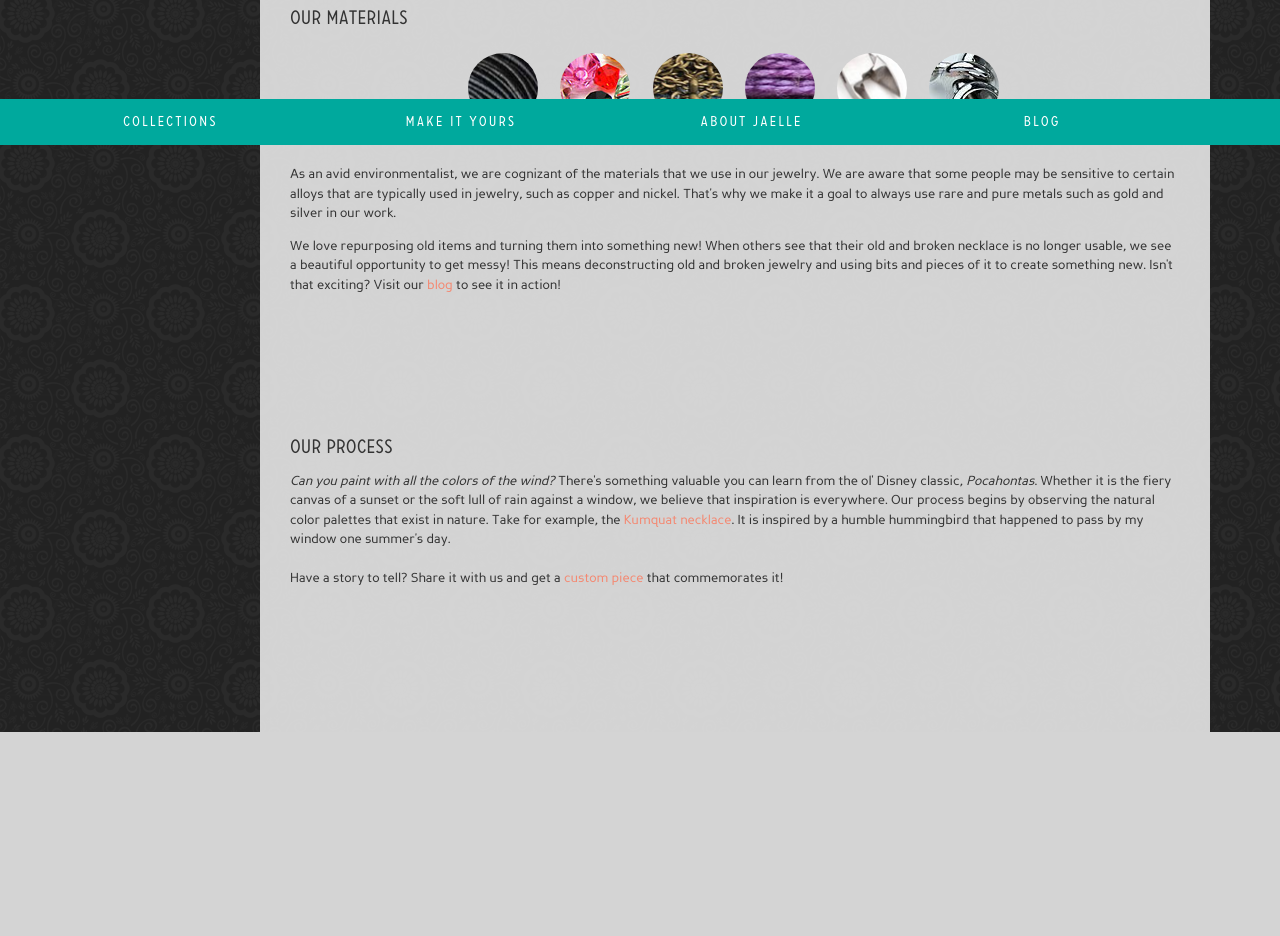
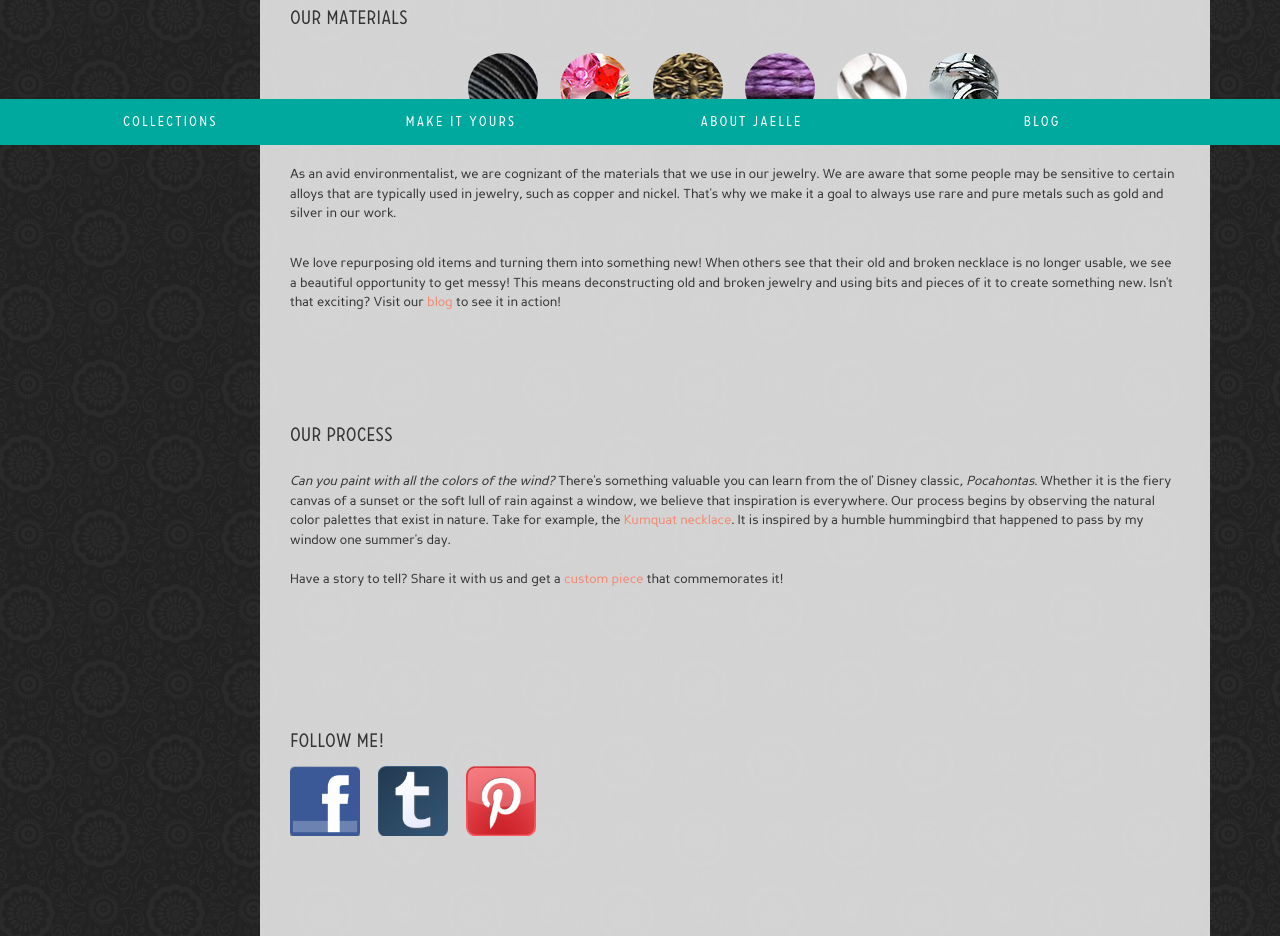
Before and after one commit to maryngo/Jaelle, a PHP site: page /about.html in a window 1280 px wide. Shown: the part 655-1591 px from the top of the page. Before the commit the page ends 1387 px from the top, so only its background shows below. Run offline with PHP 8.4, Linux system fonts and the light colour scheme; some libraries are stand-ins or nearby versions.

Commit message:
Added SocMed icons and header to about page. Linked custom page to most of html pages...

```diff
--- a/Week 7/site/about.html
+++ b/Week 7/site/about.html
@@ -35,7 +35,7 @@
 			</ul>
 		</li>
 
-		<li><a href="#">Make It Yours</a></li>
+		<li><a href="custom.html">Make It Yours</a></li>
 		<li><a href="#">About Jaelle</a></li>
 		<li><a href="#">Blog</a></li>
 	</ul>
@@ -66,53 +66,7 @@
 	<div class="content-container ten columns">
 		<h1 class="category-header">&mdash; Our <strong>Story</strong>&mdash;</h1>
 
-		<!-- <p class="breadcrumbs"><a href="#">Collections</a> > <a href="#">Bracelets</a></p> -->
-
-
-		<!-- <div class="row">
-		<div class="four columns">
-		<a href="bracelets/snake-bracelet.html" class="photo-link"><img src="img/product1.jpg" class="product-photo" alt="product1" /></a>
-		<h3 class="product-info">Snake Bracelet &mdash; <span class="bold">$25</span></h3>
-		</div>
-		<div class="four columns">
-		<img src="img/product1.jpg" class="product-photo" alt="product1" />
-		<h3 class="product-info">Snake Bracelet &mdash; <span class="bold">$25</span></h3>
-		</div>
-		<div class="four columns">
-		<img src="img/product1.jpg" class="product-photo" alt="product1" />
-		<h3 class="product-info">Snake Bracelet &mdash; <span class="bold">$25</span></h3>
-		</div>
-		</div>
-
-		<div class="row">
-		<div class="four columns">
-		<img src="img/product2.jpg" class="product-photo" alt="product2" />
-		<h3 class="product-info">Snake Bracelet &mdash; <span class="bold">$25</span></h3>
-		</div>
-		<div class="four columns">
-		<img src="img/product2.jpg" class="product-photo" alt="product2" />
-		<h3 class="product-info">Snake Bracelet &mdash; <span class="bold">$25</span></h3>
-		</div>
-		<div class="four columns">
-		<img src="img/product2.jpg" class="product-photo" alt="product2" />
-		<h3 class="product-info">Snake Bracelet &mdash; <span class="bold">$25</span></h3>
-		</div>
-		</div>
-
-		<div class="row">
-		<div class="four columns">
-		<img src="img/product3.jpg" class="product-photo" alt="product3" />
-		<h3 class="product-info">Snake Bracelet &mdash; <span class="bold">$25</span></h3>
-		</div>
-		<div class="four columns">
-		<img src="img/product3.jpg" class="product-photo" alt="product3" />
-		<h3 class="product-info">Snake Bracelet &mdash; <span class="bold">$25</span></h3>
-		</div>
-		<div class="four columns">
-		<img src="img/product3.jpg" class="product-photo" alt="product3" />
-		<h3 class="product-info">Snake Bracelet &mdash; <span class="bold">$25</span></h3>
-		</div> -->
-		<div>
+		<div class = "text-img-content">
 			<h2 class = "sub-header">Who are We?</h2>
 			<div class = "row">
 
@@ -162,7 +116,7 @@
 					in our work.
 					</p>
 
-					<p class = "about-content">
+					<p class = "mat-content">
 						We love repurposing old items and turning them into something
 						new! When others see that their old and broken necklace is no
 						longer usable, we see a beautiful opportunity to get messy!
@@ -176,8 +130,9 @@
 			</div>
 
 
-
+			<div class = "row">
 				<h2 class = "process-header">Our Process</h2>
+				<div class = "twelve columns">
 					<p class = "about-content">
 						<i>Can you paint with all the colors of the wind?</i> There's
 						something valuable you can learn from the ol' Disney classic,
@@ -194,6 +149,24 @@
 				</div>
 			</div>
 
+			<div class = "row">
+				<h2 class = "socmed-header">Follow Me!</h2>
+				<div class = "two columns facebook">
+					<a href="#"><img src="./img/about/facebook.png"></a>
+				</div>
+
+				<div class = "two columns tumblr">
+					<a href="#"><img src="./img/about/tumblr.png"></a>
+				</div>
+
+				<div class = "two columns pintrest">
+					<a href="#"><img src="./img/about/pintrest.png"></a>
+				</div>
+			</div>
+
+		</div>
+	</div>
+
 	</div>
 </div>
 </body>
--- a/Week 7/site/css/stylesheet_about.css
+++ b/Week 7/site/css/stylesheet_about.css
@@ -46,7 +46,7 @@ html, body {
 	padding-left: 3%
 }
 
-.mat-header, .process-header{
+.mat-header, .process-header, .socmed-header{
 	margin-top: 100px;
 }
 
@@ -131,13 +131,15 @@ html, body {
 	-moz-border-radius: 50%;
 }
 /* =========================================================
- * Product Images
+ * SocMed Icons
  * ========================================================= */
 
-/*.product-photo {
-	padding: 0px 5px;
-	}
+.facebook, .tumblr, .pintrest{
+	width: 70px;
+	height: 70px;
+	/*padding: 0px 5px;*/
+}
 
-a.photo-link:hover {
-	opacity: 0.8;
-	}*/
+.tumblr, .pintrest{
+	margin-left: 2%;
+}
--- a/Week 7/site/css/stylesheet_custom.css
+++ b/Week 7/site/css/stylesheet_custom.css
@@ -22,7 +22,7 @@ html, body {
 
 .category-header {
 	text-align: center;
-	font-size: em;
+	font-size: 2em;
 	padding: 50px 0px;
 	letter-spacing: 5px;
 	}
--- a/Week 7/site/index.html
+++ b/Week 7/site/index.html
@@ -34,7 +34,7 @@
 			</ul>
 		</li>
 
-		<li><a href="#">Make It Yours</a></li>
+		<li><a href="custom.html">Make It Yours</a></li>
 		<li><a href="about.html">About Jaelle</a></li>
 		<li><a href="http://www.jaelledesigns.tumblr.com">Blog</a></li>
 	</ul>
```
Also changed, not shown: Week 7/site/img/about/facebook.png (added), Week 7/site/img/about/pintrest.png (added), Week 7/site/img/about/tools.jpg (deleted), Week 7/site/img/about/tumblr.png (added). Lines whose indentation alone changed are shown as unchanged.
